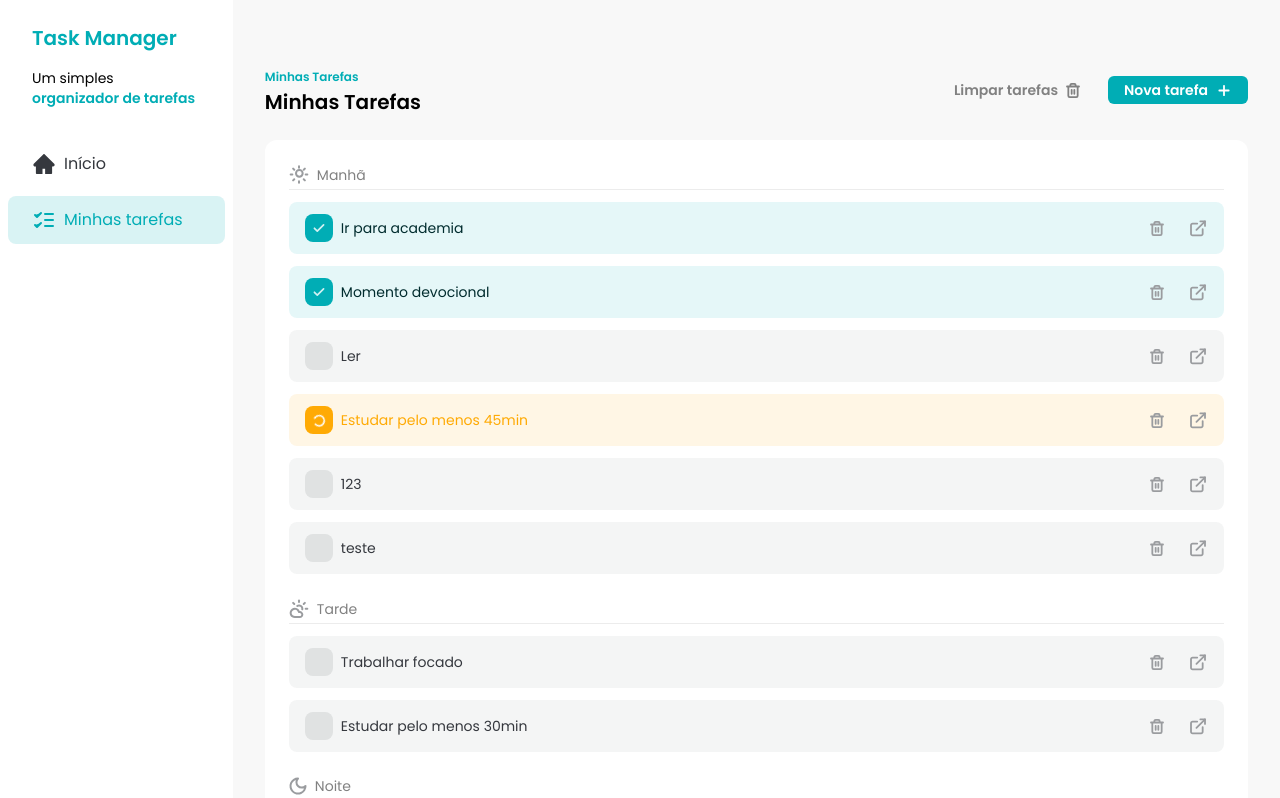
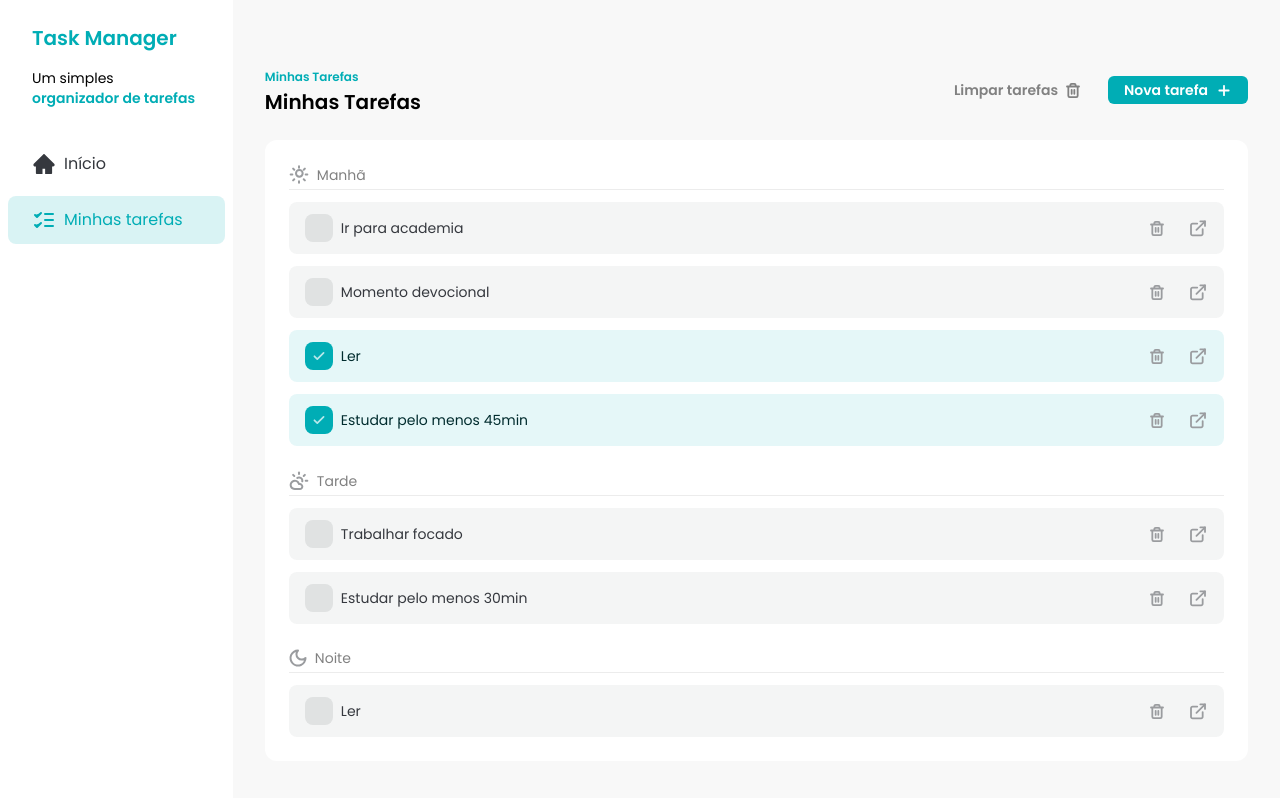
Before and after one commit to DenilsoferreiraL/fsc-task-manager, a React (Vite) app: page / in a window 1280 px wide. Shown: the top 798 px of the page. Built offline with nearby package versions, Linux system fonts and the light colour scheme; data requests are answered from the project's data file.

Commit message:
feat: update task status handling and improve error handling in Tasks component

```diff
--- a/db.json
+++ b/db.json
@@ -5,28 +5,28 @@
       "title": "Ir para academia",
       "description": "Exemplo",
       "time": "morning",
-      "status": "done"
+      "status": "not_started"
     },
     {
       "id": "2",
       "title": "Momento devocional",
       "description": "Exemplo",
       "time": "morning",
-      "status": "done"
+      "status": "not_started"
     },
     {
       "id": "3",
       "title": "Ler",
       "description": "Exemplo",
       "time": "morning",
-      "status": "not_started"
+      "status": "done"
     },
     {
       "id": "4",
       "title": "Estudar pelo menos 45min",
       "description": "Exemplo",
       "time": "morning",
-      "status": "in_progress"
+      "status": "done"
     },
     {
       "id": "5",
@@ -48,27 +48,6 @@
       "description": "Exemplo",
       "time": "evening",
       "status": "not_started"
-    },
-    {
-      "id": "4e561291-ee91-4dee-82ed-9b1930f8b913",
-      "title": "123",
-      "time": "morning",
-      "description": "123",
-      "status": "not_started"
-    },
-    {
-      "id": "a44f05d5-d163-41bf-b035-81254354515d",
-      "title": "teste",
-      "time": "morning",
-      "description": "teste",
-      "status": "not_started"
-    },
-    {
-      "id": "2a9ae277-67fc-458e-a01f-765f73a6f6aa",
-      "title": "Correr pela noite",
-      "time": "evening",
-      "description": "pelas 20hrs",
-      "status": "not_started"
     }
   ]
 }
--- a/src/components/Tasks.jsx
+++ b/src/components/Tasks.jsx
@@ -27,35 +27,65 @@ export const Tasks = () => {
   const afternoonTasks = tasks.filter((task) => task.time === 'afternoon')
   const eveningTasks = tasks.filter((task) => task.time === 'evening')
 
-  const handleTaskCheckboxClick = (taskId) => {
-    const newTasks = tasks.map((task) => {
-      if (task.id !== taskId) {
-        return task
+  const handleTaskCheckboxClick = async (taskId) => {
+    const updatedTasks = tasks.map((task) => {
+      if (task.id !== taskId) return task
+
+      let newStatus = task.status
+
+      if (task.status === 'not_started') {
+        newStatus = 'in_progress'
+        toast.success('Tarefa iniciada com sucesso!')
+      } else if (task.status === 'in_progress') {
+        newStatus = 'done'
+        toast.success('Tarefa concluída com sucesso!')
+      } else if (task.status === 'done') {
+        newStatus = 'not_started'
+        toast.info('Tarefa reiniciada com sucesso!')
       }
 
-      if (task.status === 'not_started') {
-        toast.success('Tarefa iniciada com sucesso!')
-        return { ...task, status: 'in_progress' }
+      return { ...task, status: newStatus }
+    })
+
+    setTasks(updatedTasks)
+
+    const updatedTask = updatedTasks.find((t) => t.id === taskId)
+
+    try {
+      const response = await fetch(`http://localhost:3000/tasks/${taskId}`, {
+        method: 'PATCH',
+        headers: {
+          'Content-Type': 'application/json',
+        },
+        body: JSON.stringify({ status: updatedTask.status }),
+      })
+
+      if (!response.ok) {
+        throw new Error('Erro ao atualizar tarefa no servidor')
+      }
+    } catch (error) {
+      console.error(error)
+      toast.error('Erro ao atualizar o status da tarefa!')
+    }
+  }
+
+  const handleTaskDeleteClick = async (taskId) => {
+    try {
+      const response = await fetch(`http://localhost:3000/tasks/${taskId}`, {
+        method: 'DELETE',
+      })
+
+      if (!response.ok) {
+        throw new Error('Erro ao deletar tarefa')
       }
 
-      if (task.status === 'in_progress') {
-        toast.success('Tarefa concluída com sucesso!')
-        return { ...task, status: 'done' }
-      }
+      setTasks((prevTasks) => prevTasks.filter((task) => task.id !== taskId))
 
-      if (task.status === 'done') {
-        toast.info('Tarefa reiniciada com sucesso')
-        return { ...task, status: 'not_started' }
-      }
-      return task
-    })
-    setTasks(newTasks)
-  }
-
-  const handleTaskDeleteClick = (taskId) => {
-    const newTasks = tasks.filter((task) => task.id !== taskId)
-    toast.success('Tarefa removida com sucesso!')
-    setTasks(newTasks)
+      toast.success('Tarefa removida com sucesso!')
+    } catch (error) {
+      console.error(error)
+      toast.error('Erro ao remover a tarefa. Tente novamente.')
+    }
   }
 
   const handleAddTaskSubmit = async (task) => {
```
